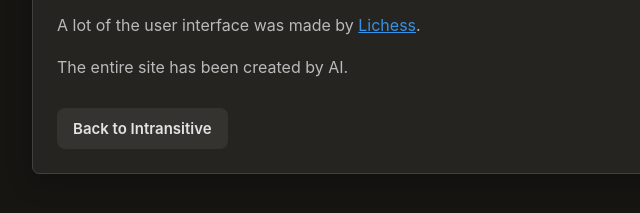
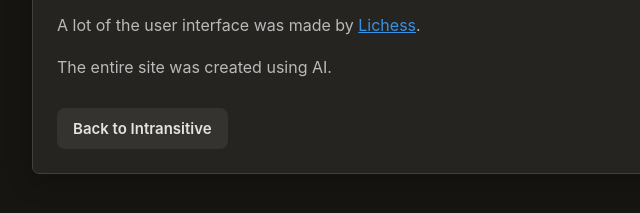
Before and after one commit to jaco123/intransitive, a website: page about.html in a window 1280 px wide. Shown: the part 179-392 px from the top of the page, 248-888 px from the left. Drawn offline with Linux system fonts and the light colour scheme.

Commit message:
Clarify AI creation wording

```diff
--- a/about.html
+++ b/about.html
@@ -13,7 +13,7 @@
     <p>The Classic pieces were made by <a href="https://github.com/mike-vel/intransitive-assets" target="_blank" rel="noopener noreferrer">mike-vel on GitHub</a>.</p>
     <p>The Mythic pieces were made by Spayss on Discord.</p>
     <p>A lot of the user interface was made by <a href="https://lichess.org" target="_blank" rel="noopener noreferrer">Lichess</a>.</p>
-    <p>The entire site has been created by AI.</p>
+    <p>The entire site was created using AI.</p>
     <a class="btn about-page-back" href="/">Back to Intransitive</a>
   </main>
 </body>
```
